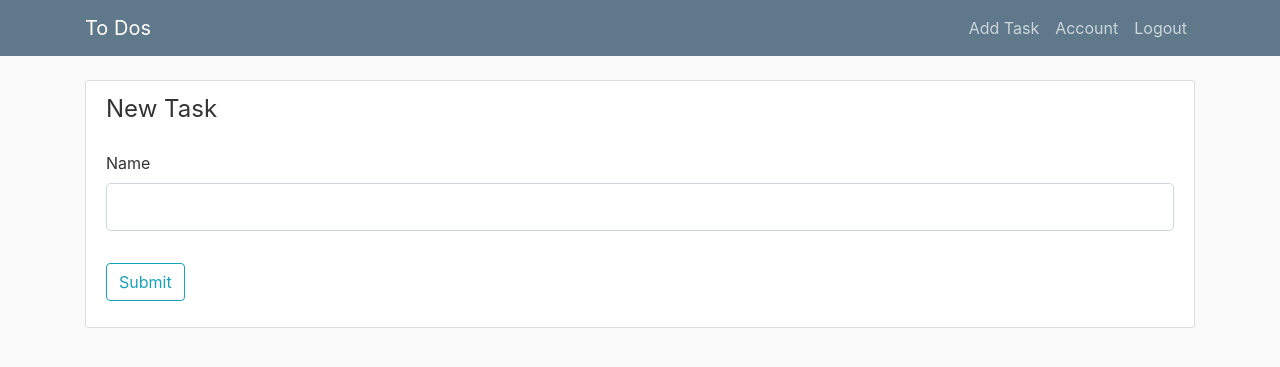
After one commit to pisanzapra/flasktodo, a Flask app: page /tasks/new in a window 1280 px wide. The commit adds this page. Shown: the top 367 px of the page. Run offline with Flask 2, Linux system fonts and the light colour scheme; a user stored in the database is signed in; tables that the repository leaves empty hold one stand-in row (values such as "Sample post"); parts of the project's set-up code (start-up, migrations or seed data) failed here and were passed over; some libraries are stand-ins or nearby versions.

Commit message:
All basic user and task functionality set up

```diff
--- a/flasktodo/__init__.py
+++ b/flasktodo/__init__.py
@@ -25,11 +25,11 @@ def create_app(config_class=Config):
 
 	#imprint Blueprint classes
 	from flasktodo.users.routes import users
-	# from flaskblog.posts.routes import posts
+	from flasktodo.tasks.routes import tasks
 	from flasktodo.main.routes import main
 	# from flaskblog.errors.handlers import errors
 	app.register_blueprint(users)
-	# app.register_blueprint(posts)
+	app.register_blueprint(tasks)
 	app.register_blueprint(main)
 	# app.register_blueprint(errors)
 
--- a/flasktodo/tasks/forms.py
+++ b/flasktodo/tasks/forms.py
@@ -4,4 +4,4 @@ from wtforms.validators import DataRequired
 
 class TaskForm(FlaskForm):
 	name = StringField('Name', validators=[DataRequired()])
-	submit = SubmitField('Add')
+	submit = SubmitField('Submit')
--- /dev/null
+++ b/flasktodo/tasks/routes.py
@@ -0,0 +1,84 @@
+from flask import render_template, url_for, flash, request, redirect, abort, Blueprint
+from flask_login import current_user,  login_required
+from flasktodo import db
+from flasktodo.models import Task
+from flasktodo.tasks.forms import TaskForm
+
+# logout_user, login_user
+
+tasks = Blueprint('tasks', __name__)
+
+@tasks.route("/tasks/new", methods=['GET', 'POST'])
+@login_required
+def new_task():
+	form = TaskForm()
+	if form.validate_on_submit():
+		task = Task(task_name=form.name.data, author=current_user)
+		db.session.add(task)
+		db.session.commit()
+		flash('Your task has been created!', 'success')
+		return redirect(url_for('main.home'))
+	return render_template('new_task.html', title='New Task', form=form, legend='New Task')
+
+@tasks.route("/task/<int:task_id>/delete", methods=['POST'])
+@login_required
+def delete_task(task_id):
+	task = Task.query.get_or_404(task_id)
+	if task.author != current_user:
+		abort(403) #forbidden route
+	db.session.delete(task)
+	db.session.commit()
+	flash('Your post has been deleted!', 'success')
+	return redirect(url_for('main.home'))
+
+@tasks.route("/task/<int:task_id>/complete", methods=['POST'])
+@login_required
+def complete_task(task_id):
+	task = Task.query.get_or_404(task_id)
+	if task.author != current_user:
+		abort(403) #forbidden route
+	task.completed = True
+	db.session.commit()
+	flash('Your task has been completed!', 'success')
+	return redirect(url_for('main.home'))
+
+@tasks.route("/task/<int:task_id>/update", methods=['GET', 'POST'])
+@login_required
+def update_task(task_id):
+	task = Task.query.get_or_404(task_id)
+	if task.author != current_user:
+		abort(403) #forbidden route
+	form = TaskForm()
+	if form.validate_on_submit():
+		task.task_name = form.name.data
+		db.session.commit()
+		flash('Your task has been updated!', 'success')
+		return redirect(url_for('main.home'))
+	elif request.method == 'GET':
+		form.name.data = task.task_name
+	return render_template('new_task.html', title='Update Task', form=form, legend='Update Task')
+
+
+
+# @tasks.route("/task/<int:task_id>")
+# def task(task_id):
+# 	task = task.query.get_or_404(task_id)
+# 	return render_template('task.html', title=task.title, task=task)
+
+# @tasks.route("/task/<int:task_id>/update", methods=['GET', 'task'])
+# @login_required
+# def update_task(task_id):
+# 	task = task.query.get_or_404(task_id)
+# 	if task.author != current_user:
+# 		abort(403) #forbidden route
+# 	form = taskForm()
+# 	if form.validate_on_submit():
+# 		task.title = form.title.data
+# 		task.content = form.content.data
+# 		db.session.commit()
+# 		flash('Your task has been updated!', 'success')
+# 		return redirect(url_for('tasks.task', task_id=task.id))
+# 	elif request.method == 'GET':
+# 		form.title.data = task.title
+# 		form.content.data = task.content
+# 	return render_template('create_task.html', title='Update task', form=form, legend='Update task')
--- a/flasktodo/templates/account.html
+++ b/flasktodo/templates/account.html
@@ -2,7 +2,7 @@
 {% block content %}
 	<div class="content-section">
 	  <div class="media">
-	    <img class="rounded-circle account-img" src="{{ image_file }}">
+	    <!--<img class="rounded-circle account-img" src="{{ image_file }}">-->
 	    <div class="media-body">
 	      <h2 class="account-heading">{{ current_user.username }}</h2>
 	      <p class="text-secondary">{{ current_user.email }}</p>
@@ -46,6 +46,7 @@
 				{% endif %}
 			</div>
 
+			<!--
 			<div class="form-group">
 				{{ form.picture.label() }}
 				{{ form.picture(class="form-control-file") }}
@@ -55,6 +56,7 @@
 					{% endfor %}
 				{% endif %}
 			</div>
+		-->
 
 
 		</fieldset>
--- a/flasktodo/templates/layout.html
+++ b/flasktodo/templates/layout.html
@@ -26,12 +26,12 @@
       </button>
       <div class="collapse navbar-collapse" id="navbarToggle">
         <div class="navbar-nav mr-auto">
-          <a class="nav-item nav-link" href="{{ url_for('main.home') }}">Add Task</a>
+
         </div>
         <!-- Navbar Right Side -->
         <div class="navbar-nav">
           {% if current_user.is_authenticated %}
-          <a class="nav-item nav-link" href="">New Post</a>
+          <a class="nav-item nav-link" href="{{ url_for('tasks.new_task') }}">Add Task</a>
           <a class="nav-item nav-link" href="{{ url_for('users.account') }}">Account</a>
             <a class="nav-item nav-link" href="{{ url_for('users.logout') }}">Logout</a>
           {% else %}
--- /dev/null
+++ b/flasktodo/templates/new_task.html
@@ -0,0 +1,32 @@
+{% extends "layout.html" %}
+{% block content %}
+<div class="content-section">
+		<form method="POST" action="">
+			{{ form.hidden_tag() }}
+		<fieldset class="form-group">
+			<legend class="brder-bottom mb-4">{{ legend }}</legend>
+
+			<div class="form-group">
+				{{ form.name.label(class="form-control-label") }}
+
+				{% if form.name.errors %}
+					{{ form.name(class="form-control form-control-lg is-invalid" )}}
+					<div class="invalid-feedback">
+						{% for error in form.name.errors %}
+							<span>{{ error }}</span>
+						{% endfor %}
+					</div>
+				{% else %}
+					{{ form.name(class="form-control form-control-lg") }}
+				{% endif %}
+
+			</div>
+
+		</fieldset>
+			<div class="form-group">
+				{{ form.submit(class="btn btn-outline-info") }}
+			</div>
+
+		</form>
+	</div>
+{% endblock content %}
--- /dev/null
+++ b/flasktodo/templates/welcome.html
@@ -0,0 +1,6 @@
+{% extends "layout.html" %}
+{% block content %}
+<div class="content-section">
+		Welcome to the To Do App! To get started, <a href="{{ url_for('users.login') }}">log in</a> or <a href="{{ url_for('users.register') }}">register</a>
+	</div>
+{% endblock content %}
```
Also changed, not shown: flasktodo/main/routes.py (+15 -7 lines), flasktodo/templates/home.html (+31 -1 lines), flasktodo/users/routes.py (+9 -7 lines), flasktodo/users/utils.py (+11 -11 lines), flasktodo/data.db.
